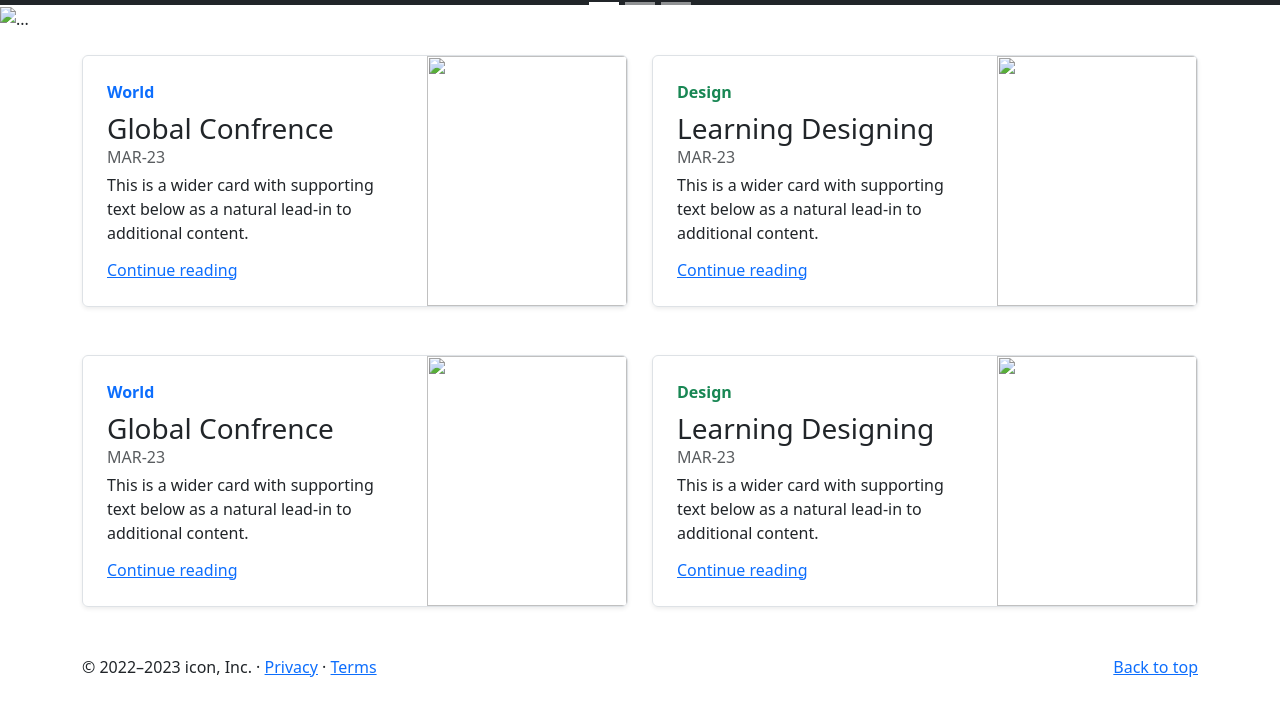
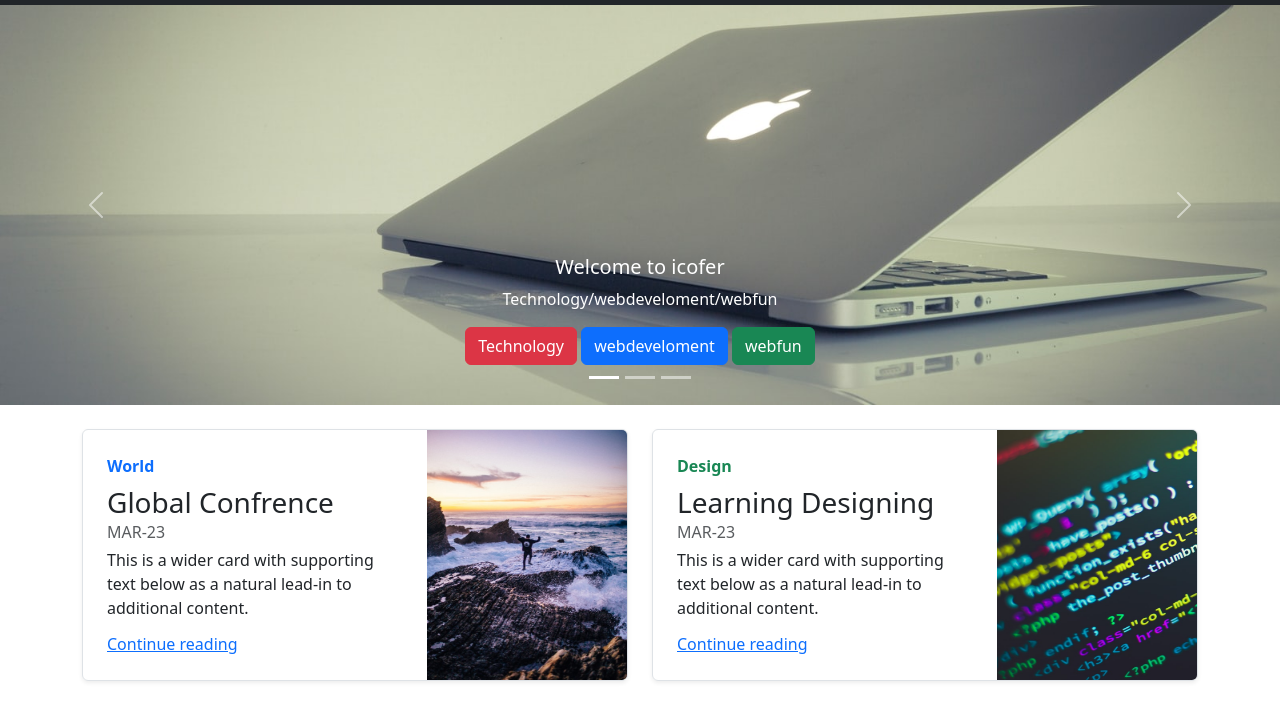
Before and after one commit to Brajeshlodhi/icoder-with-Botstarp, a plain HTML site: page index.html in a window 1280 px wide. Shown: the part 51-777 px from the top of the page. Drawn offline with nearby package versions, Linux system fonts and the light colour scheme.

Commit message:
image updated

```diff
--- a/index.html
+++ b/index.html
@@ -133,7 +133,7 @@
         </div>
         <div class="carousel-inner">
             <div class="carousel-item active">
-                <img class="img-fluid " src="Image/1.jpg" class="d-block w-100" alt="...">
+                <img class="img-fluid " src="1.jpg" class="d-block w-100" alt="...">
                 <div class="carousel-caption d-none d-md-block">
                     <h5> Welcome to icofer</h5>
                     <p>Technology/webdeveloment/webfun</p>
@@ -143,7 +143,7 @@
                 </div>
             </div>
             <div class="carousel-item">
-                <img class="img-fluid " src="Image/2.jpg" class="d-block w-100" alt="...">
+                <img class="img-fluid " src="2.jpg" class="d-block w-100" alt="...">
                 <div class="carousel-caption d-none d-md-block">
                     <h5> Award Best Coding Blog</h5>
                     <p>Technology/webdeveloment/webfun</p>
@@ -154,7 +154,7 @@
                 </div>
             </div>
             <div class="carousel-item">
-                <img class="img-fluid " src="Image/3.jpg" class="d-block w-100" alt="...">
+                <img class="img-fluid " src="3.jpg" class="d-block w-100" alt="...">
                 <div class="carousel-caption d-none d-md-block">
                     <h5> Award Winning Blog</h5>
                     <p>Technology/webdeveloment/webfun</p>
@@ -191,7 +191,7 @@
                     </div>
                     <div class="col-auto d-none d-lg-block">
                         <img class="bd-placeholder-img" width="200" height="250" class="img-fluid "
-                            src="Image/thumb1.jpg" alt="">
+                            src="thumb1.jpg" alt="">
                     </div>
                 </div>
             </div>
@@ -208,7 +208,7 @@
                     </div>
                     <div class="col-auto d-none d-lg-block">
                         <img class="bd-placeholder-img" width="200" height="250" class="img-fluid "
-                            src="Image/thumb2.jpg" alt="">
+                            src="thumb2.jpg" alt="">
                     </div>
                 </div>
             </div>
@@ -229,7 +229,7 @@
                     </div>
                     <div class="col-auto d-none d-lg-block">
                         <img class="bd-placeholder-img" width="200" height="250" class="img-fluid "
-                            src="Image/thumb1.jpg" alt="">
+                            src="thumb1.jpg" alt="">
                     </div>
                 </div>
             </div>
@@ -246,7 +246,7 @@
                     </div>
                     <div class="col-auto d-none d-lg-block">
                         <img class="bd-placeholder-img" width="200" height="250" class="img-fluid "
-                            src="Image/thumb2.jpg" alt="">
+                            src="thumb2.jpg" alt="">
                     </div>
                 </div>
             </div>
```
